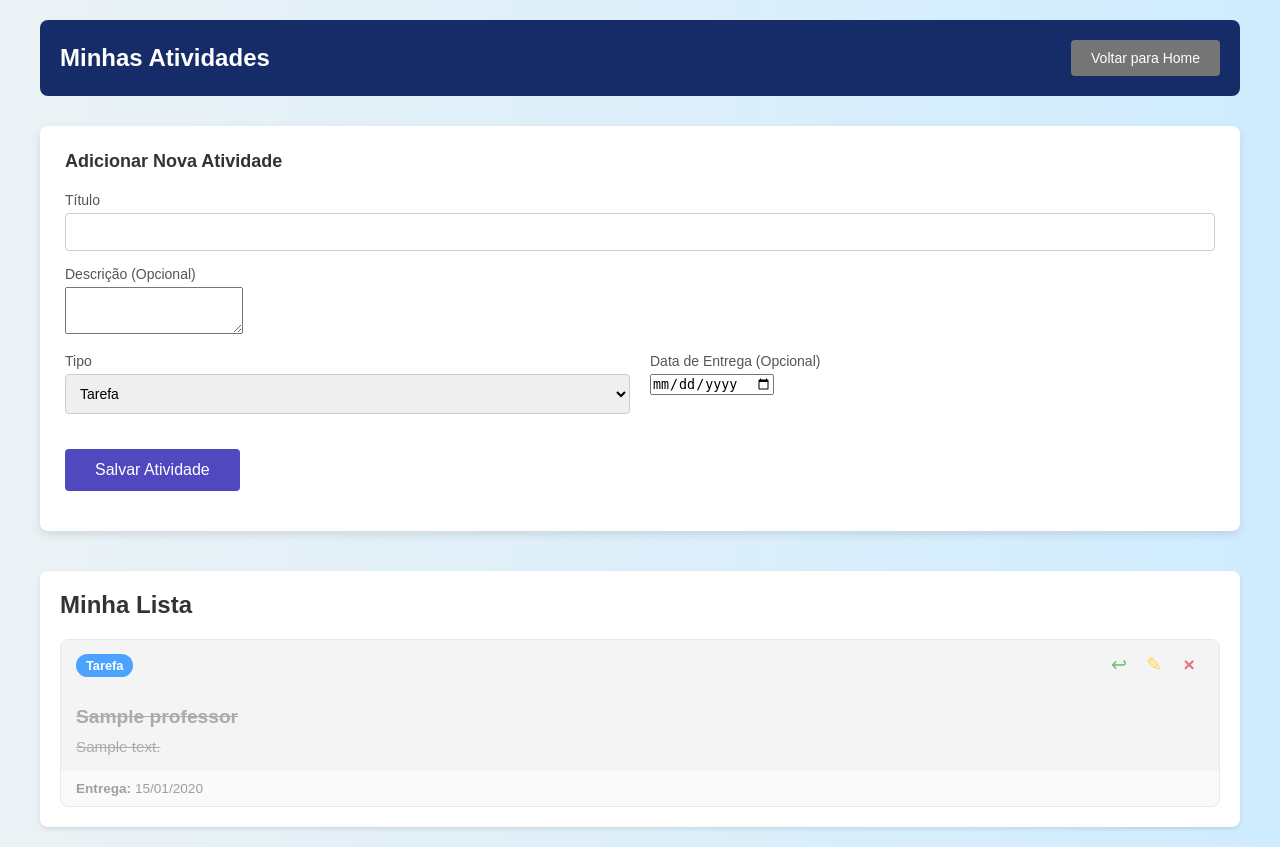
After one commit to Fabricio-VB08/TCC-LEGITIMO, a PHP site: page /TCC-LEGITIMO/area_atividades.php in a window 1280 px wide. The commit adds this page. Run offline with PHP 8.4, Linux system fonts and the light colour scheme; the visitor is signed in with stand-in values (Sample User, id 1); tables that the repository leaves empty hold one stand-in row (values such as "Sample post").

Commit message:
adicionando area de atividades para professores

```diff
--- /dev/null
+++ b/home/area_atividades.php
@@ -0,0 +1,230 @@
+<?php
+require '../cadastroElogin/mysql.php';
+session_start();
+
+// 1. VERIFICAÇÃO DE ACESSO
+// Apenas professores logados podem acessar.
+if (!isset($_SESSION['id_usuario']) || $_SESSION['tipo_usuario'] !== 'professor') {
+    header('Location: /TCC-LEGITIMO/home/home.php');
+    exit;
+}
+
+// 2. BUSCAR O ID DO PROFESSOR ASSOCIADO AO USUÁRIO
+$id_usuario = $_SESSION['id_usuario'];
+$stmt_prof_id = $conn->prepare("SELECT id_professor FROM usuarios WHERE id_usuario = ?");
+$stmt_prof_id->bind_param("i", $id_usuario);
+$stmt_prof_id->execute();
+$result_prof_id = $stmt_prof_id->get_result();
+$professor_info = $result_prof_id->fetch_assoc();
+$stmt_prof_id->close();
+
+if (!$professor_info || !$professor_info['id_professor']) {
+    // Caso o usuário seja professor mas não tenha um registro na tabela professores (improvável)
+    die("Erro: Perfil de professor não encontrado.");
+}
+$id_professor = $professor_info['id_professor'];
+
+$mensagem = '';
+$tipo_mensagem = '';
+$atividade_editar = null;
+
+// 3. OPERAÇÕES CRUD
+
+// AÇÃO: CRIAR ou EDITAR
+if (isset($_POST['acao']) && ($_POST['acao'] == 'criar' || $_POST['acao'] == 'editar')) {
+    $titulo = $_POST['titulo'];
+    $descricao = $_POST['descricao'];
+    $tipo = $_POST['tipo'];
+    $data_entrega = !empty($_POST['data_entrega']) ? $_POST['data_entrega'] : null;
+
+    if ($_POST['acao'] == 'criar') {
+        $stmt = $conn->prepare("INSERT INTO atividades_professor (id_professor, titulo, descricao, tipo, data_entrega) VALUES (?, ?, ?, ?, ?)");
+        $stmt->bind_param("issss", $id_professor, $titulo, $descricao, $tipo, $data_entrega);
+        $mensagem = "Atividade criada com sucesso!";
+    } else { // Editar
+        $id_atividade = (int)$_POST['id_atividade'];
+        $stmt = $conn->prepare("UPDATE atividades_professor SET titulo = ?, descricao = ?, tipo = ?, data_entrega = ? WHERE id_atividade = ? AND id_professor = ?");
+        $stmt->bind_param("ssssii", $titulo, $descricao, $tipo, $data_entrega, $id_atividade, $id_professor);
+        $mensagem = "Atividade atualizada com sucesso!";
+    }
+
+    if ($stmt->execute()) {
+        $tipo_mensagem = "sucesso";
+    } else {
+        $mensagem = "Erro: " . $stmt->error;
+        $tipo_mensagem = "erro";
+    }
+    $stmt->close();
+}
+
+// AÇÃO: DELETAR
+if (isset($_POST['acao']) && $_POST['acao'] == 'deletar') {
+    $id_atividade = (int)$_POST['id_atividade'];
+    $stmt = $conn->prepare("DELETE FROM atividades_professor WHERE id_atividade = ? AND id_professor = ?");
+    $stmt->bind_param("ii", $id_atividade, $id_professor);
+    if ($stmt->execute()) {
+        $mensagem = "Atividade deletada com sucesso!";
+        $tipo_mensagem = "sucesso";
+    } else {
+        $mensagem = "Erro ao deletar: " . $stmt->error;
+        $tipo_mensagem = "erro";
+    }
+    $stmt->close();
+}
+
+// AÇÃO: MARCAR COMO CONCLUÍDA/PENDENTE
+if (isset($_GET['toggle_concluida'])) {
+    $id_atividade = (int)$_GET['toggle_concluida'];
+    $estado_atual = (int)$_GET['estado'];
+    $novo_estado = $estado_atual ? 0 : 1; // Inverte o estado
+
+    $stmt = $conn->prepare("UPDATE atividades_professor SET concluida = ? WHERE id_atividade = ? AND id_professor = ?");
+    $stmt->bind_param("iii", $novo_estado, $id_atividade, $id_professor);
+    $stmt->execute();
+    $stmt->close();
+    // Redireciona para limpar os parâmetros GET da URL
+    header('Location: area_atividades.php');
+    exit;
+}
+
+// AÇÃO: CARREGAR DADOS PARA EDIÇÃO
+if (isset($_GET['editar'])) {
+    $id_atividade = (int)$_GET['editar'];
+    $stmt = $conn->prepare("SELECT * FROM atividades_professor WHERE id_atividade = ? AND id_professor = ?");
+    $stmt->bind_param("ii", $id_atividade, $id_professor);
+    $stmt->execute();
+    $result = $stmt->get_result();
+    if ($result->num_rows > 0) {
+        $atividade_editar = $result->fetch_assoc();
+    }
+    $stmt->close();
+}
+
+// 4. BUSCAR TODAS AS ATIVIDADES PARA LISTAGEM
+$atividades = [];
+$sql_listar = "SELECT * FROM atividades_professor WHERE id_professor = ? ORDER BY concluida ASC, data_entrega ASC, data_criacao DESC";
+$stmt_listar = $conn->prepare($sql_listar);
+$stmt_listar->bind_param("i", $id_professor);
+$stmt_listar->execute();
+$resultado_lista = $stmt_listar->get_result();
+while ($row = $resultado_lista->fetch_assoc()) {
+    $atividades[] = $row;
+}
+$stmt_listar->close();
+?>
+
+<!DOCTYPE html>
+<html lang="pt-br">
+<head>
+    <meta charset="UTF-8">
+    <meta name="viewport" content="width=device-width, initial-scale=1.0">
+    <title>Área de Atividades</title>
+    <link rel="stylesheet" href="/TCC-LEGITIMO/formulario/style.css">
+    <link rel="stylesheet" href="/TCC-LEGITIMO/home/style.css">
+</head>
+<body>
+    <div class="container">
+        <div class="header">
+            <h1>Minhas Atividades</h1>
+            <a href="/TCC-LEGITIMO/home/home.php" class="btn-secondary">Voltar para Home</a>
+        </div>
+
+        <?php if (!empty($mensagem)): ?>
+            <div class="mensagem <?php echo $tipo_mensagem; ?>"><?php echo htmlspecialchars($mensagem); ?></div>
+        <?php endif; ?>
+
+        <!-- FORMULÁRIO PARA CRIAR/EDITAR -->
+        <div class="form-section">
+            <h2><?php echo isset($atividade_editar) ? "Editar Atividade" : "Adicionar Nova Atividade"; ?></h2>
+
+            <form method="POST" action="area_atividades.php">
+                <input type="hidden" name="acao" value="<?php echo isset($atividade_editar) ? 'editar' : 'criar'; ?>">
+                <?php if (isset($atividade_editar)): ?>
+                    <input type="hidden" name="id_atividade" value="<?php echo $atividade_editar['id_atividade']; ?>">
+                <?php endif; ?>
+
+                <div class="form-group">
+                    <label for="titulo">Título</label>
+                    <input type="text" name="titulo" id="titulo" required value="<?php echo htmlspecialchars($atividade_editar['titulo'] ?? ''); ?>">
+                </div>
+
+                <div class="form-group">
+                    <label for="descricao">Descrição (Opcional)</label>
+                    <textarea name="descricao" id="descricao" rows="3"><?php echo htmlspecialchars($atividade_editar['descricao'] ?? ''); ?></textarea>
+                </div>
+
+                <div class="form-row" style="grid-template-columns: 1fr 1fr; display: grid; gap: 20px;">
+                    <div class="form-group">
+                        <label for="tipo">Tipo</label>
+                        <select name="tipo" id="tipo" required>
+                            <option value="tarefa" <?php echo (isset($atividade_editar) && $atividade_editar['tipo'] == 'tarefa') ? 'selected' : ''; ?>>Tarefa</option>
+                            <option value="prova" <?php echo (isset($atividade_editar) && $atividade_editar['tipo'] == 'prova') ? 'selected' : ''; ?>>Prova</option>
+                            <option value="trabalho" <?php echo (isset($atividade_editar) && $atividade_editar['tipo'] == 'trabalho') ? 'selected' : ''; ?>>Trabalho</option>
+                        </select>
+                    </div>
+                    <div class="form-group">
+                        <label for="data_entrega">Data de Entrega (Opcional)</label>
+                        <input type="date" name="data_entrega" id="data_entrega" value="<?php echo htmlspecialchars($atividade_editar['data_entrega'] ?? ''); ?>">
+                    </div>
+                </div>
+
+                <div class="form-group" style="margin-top: 20px;">
+                    <button type="submit" class="btn-primary">
+                        <?php echo isset($atividade_editar) ? "Atualizar Atividade" : "Salvar Atividade"; ?>
+                    </button>
+                    <?php if (isset($atividade_editar)): ?>
+                        <a href="area_atividades.php" class="btn-secondary">Cancelar Edição</a>
+                    <?php endif; ?>
+                </div>
+            </form>
+        </div>
+
+        <!-- LISTA DE ATIVIDADES -->
+        <div class="atividades-container">
+            <h2>Minha Lista</h2>
+            <?php if (empty($atividades)): ?>
+                <p>Nenhuma atividade registrada ainda. Use o formulário acima para começar!</p>
+            <?php else: ?>
+                <div class="atividades-grid">
+                    <?php foreach ($atividades as $atividade): ?>
+                        <div class="atividade-card <?php echo $atividade['concluida'] ? 'concluida' : ''; ?>">
+                            <div class="card-header">
+                                <span class="tipo-tag tipo-<?php echo $atividade['tipo']; ?>"><?php echo ucfirst($atividade['tipo']); ?></span>
+                                <div class="card-acoes">
+                                    <!-- Marcar como Concluída -->
+                                    <a href="?toggle_concluida=<?php echo $atividade['id_atividade']; ?>&estado=<?php echo $atividade['concluida']; ?>"
+                                       class="btn-acao btn-concluir"
+                                       title="<?php echo $atividade['concluida'] ? 'Marcar como pendente' : 'Marcar como concluída'; ?>">
+                                       <?php echo $atividade['concluida'] ? '&#x21A9;' : '&#x2713;'; // Seta para desfazer ou checkmark ?>
+                                    </a>
+                                    <!-- Editar -->
+                                    <a href="?editar=<?php echo $atividade['id_atividade']; ?>" class="btn-acao btn-editar" title="Editar">&#9998;</a>
+                                    <!-- Deletar -->
+                                    <form method="POST" action="area_atividades.php" style="display: inline;" onsubmit="return confirm('Tem certeza que deseja deletar esta atividade?');">
+                                        <input type="hidden" name="acao" value="deletar">
+                                        <input type="hidden" name="id_atividade" value="<?php echo $atividade['id_atividade']; ?>">
+                                        <button type="submit" class="btn-acao btn-deletar" title="Deletar">&times;</button>
+                                    </form>
+                                </div>
+                            </div>
+                            <div class="card-body">
+                                <h3><?php echo htmlspecialchars($atividade['titulo']); ?></h3>
+                                <?php if (!empty($atividade['descricao'])): ?>
+                                    <p><?php echo nl2br(htmlspecialchars($atividade['descricao'])); ?></p>
+                                <?php endif; ?>
+                            </div>
+                            <div class="card-footer">
+                                <?php if ($atividade['data_entrega']): ?>
+                                    <span><strong>Entrega:</strong> <?php echo date('d/m/Y', strtotime($atividade['data_entrega'])); ?></span>
+                                <?php else: ?>
+                                    <span>Sem data de entrega</span>
+                                <?php endif; ?>
+                            </div>
+                        </div>
+                    <?php endforeach; ?>
+                </div>
+            <?php endif; ?>
+        </div>
+    </div>
+</body>
+</html>
--- a/home/home.php
+++ b/home/home.php
@@ -63,6 +63,11 @@ if (!isset($_SESSION['id_usuario'])) {
                         <img class="icone-botao" src="/TCC-LEGITIMO/home/icones/iconcalendario.png">
                         <h3>Visualizar Calendário</h3>
                     </button>
+
+                    <button class="botao-picao" onclick="window.location.href = '/TCC-LEGITIMO/home/area_atividades.php'">
+                        <img class="icone-botao" src="/TCC-LEGITIMO/home/icones/iconmaterias.png">
+                        <h3>Área de Atividades</h3>
+                    </button>
                 <?php endif; ?>
             </div>
         </div>
--- /dev/null
+++ b/home/style.css
@@ -0,0 +1,113 @@
+/* Estilo para a lista de atividades */
+.atividades-container {
+    margin-top: 40px;
+    padding: 20px;
+    background-color: #fff;
+    border-radius: 8px;
+    box-shadow: 0 2px 4px rgba(0,0,0,0.1);
+}
+
+.atividades-grid {
+    display: grid;
+    grid-template-columns: repeat(auto-fit, minmax(300px, 1fr));
+    gap: 20px;
+    margin-top: 20px;
+}
+
+.atividade-card {
+    border: 1px solid #e0e0e0;
+    border-radius: 8px;
+    background-color: #fdfdfd;
+    display: flex;
+    flex-direction: column;
+    transition: box-shadow 0.3s ease;
+}
+
+.atividade-card:hover {
+    box-shadow: 0 4px 8px rgba(0,0,0,0.1);
+}
+
+.card-header {
+    display: flex;
+    justify-content: space-between;
+    align-items: center;
+    padding: 10px 15px;
+    border-bottom: 1px solid #eee;
+}
+
+.tipo-tag {
+    padding: 4px 10px;
+    border-radius: 15px;
+    font-size: 0.8em;
+    font-weight: bold;
+    color: #fff;
+}
+
+.tipo-tarefa { background-color: #007bff; }
+.tipo-prova { background-color: #dc3545; }
+.tipo-trabalho { background-color: #28a745; }
+
+.card-acoes {
+    display: flex;
+    align-items: center;
+    gap: 5px;
+}
+
+.btn-acao {
+    background: none;
+    border: none;
+    cursor: pointer;
+    font-size: 1.2em;
+    padding: 5px;
+    border-radius: 50%;
+    width: 30px;
+    height: 30px;
+    line-height: 20px;
+    text-align: center;
+    text-decoration: none;
+    transition: background-color 0.2s;
+}
+.btn-concluir { color: #28a745; }
+.btn-editar { color: #ffc107; }
+.btn-deletar { color: #dc3545; font-weight: bold; }
+
+.btn-acao:hover {
+    background-color: #f0f0f0;
+}
+
+.card-body {
+    padding: 15px;
+    flex-grow: 1;
+}
+
+.card-body h3 {
+    margin-top: 0;
+    margin-bottom: 10px;
+    font-size: 1.2em;
+}
+
+.card-body p {
+    margin: 0;
+    font-size: 0.95em;
+    color: #555;
+}
+
+.card-footer {
+    padding: 10px 15px;
+    border-top: 1px solid #eee;
+    font-size: 0.85em;
+    color: #777;
+    background-color: #f9f9f9;
+    border-bottom-left-radius: 8px;
+    border-bottom-right-radius: 8px;
+}
+
+/* Estilo para atividades concluídas */
+.atividade-card.concluida {
+    background-color: #f0f0f0;
+    opacity: 0.7;
+}
+.atividade-card.concluida h3, .atividade-card.concluida p {
+    text-decoration: line-through;
+    color: #888;
+}
```
Also changed, not shown: banco completo/sistema_senai.sql (+17 -0 lines).
